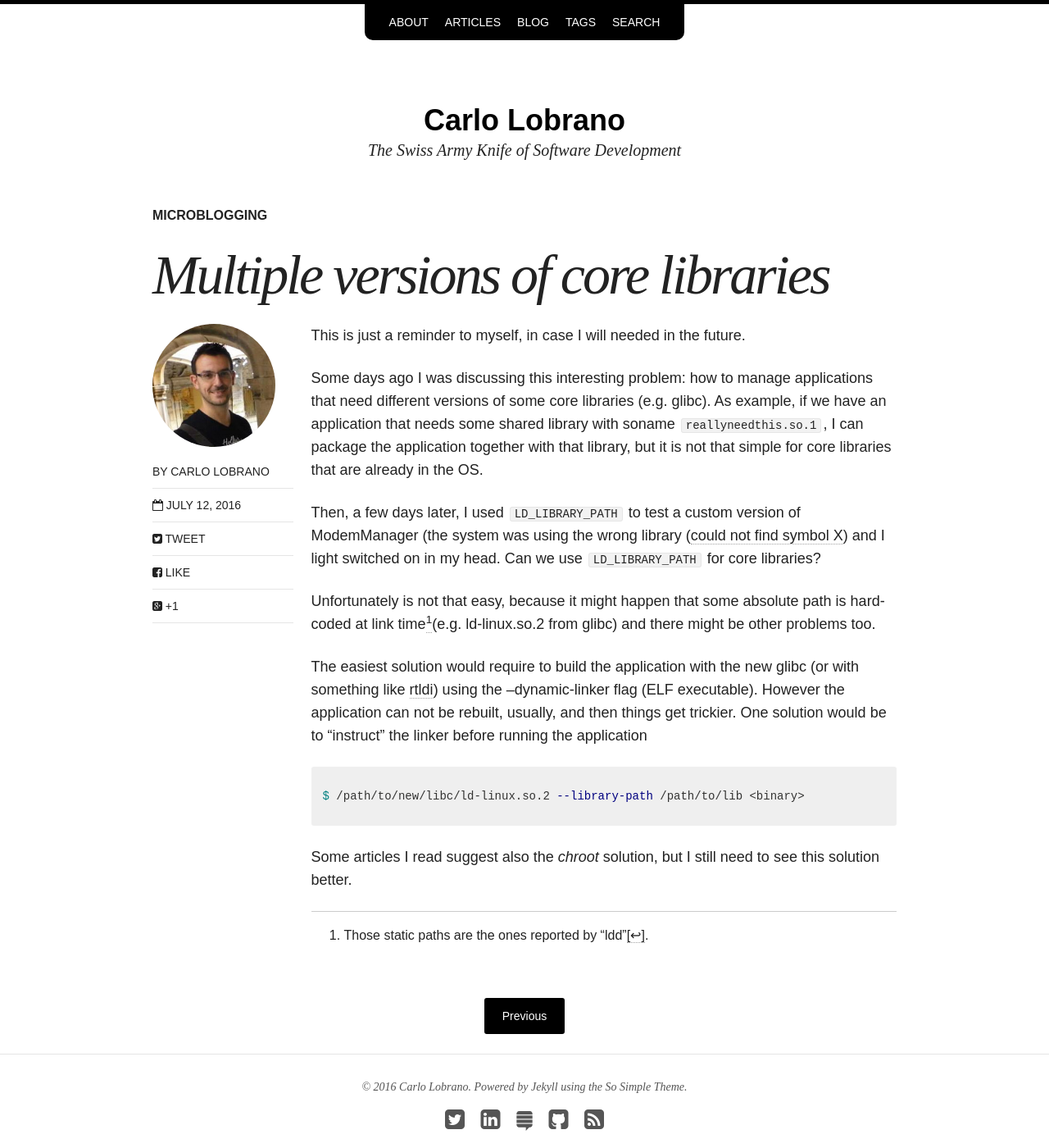
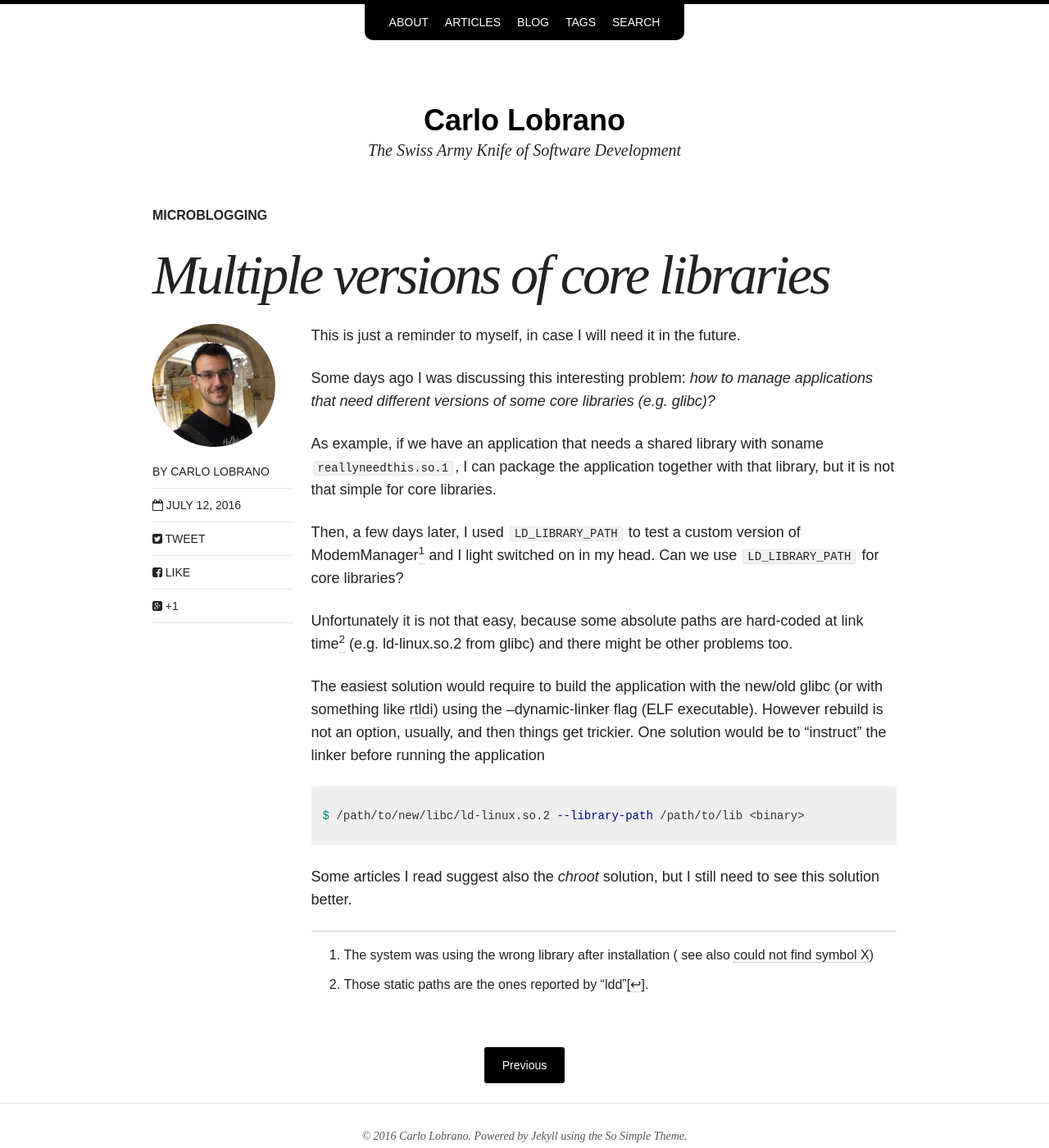
Before and after one commit to clobrano/clobrano.github.io, a Jekyll site: the page built from _posts/blog/2016-07-12-manage-multiple-core-libraries.md, in a window 1280 px wide and 1400 px high. Shown: the whole window at 82% size. Built offline with Jekyll 4.4.1, drawn with Linux system fonts in a browser that asks for light colours; nearby versions of some CDN libraries.

Commit message:
Fixed typos

```diff
--- a/_posts/blog/2016-07-12-manage-multiple-core-libraries.md
+++ b/_posts/blog/2016-07-12-manage-multiple-core-libraries.md
@@ -9,16 +9,17 @@ date: 2016-07-12 00:00
 share: true
 ---
 
-This is just a reminder to myself, in case I will needed in the future.
+This is just a reminder to myself, in case I will need it in the future.
 
-Some days ago I was discussing this interesting problem: how to manage applications that need different versions of some core libraries (e.g. glibc).
-As example, if we have an application that needs some shared library with soname `reallyneedthis.so.1`, I can package the application together with that library, but it is not that simple for core libraries that are already in the OS.
+Some days ago I was discussing this interesting problem: _how to manage applications that need different versions of some core libraries (e.g. glibc)?_
 
-Then, a few days later, I used `LD_LIBRARY_PATH` to test a custom version of ModemManager (the system was using the wrong library ([could not find symbol X](http://clobrano.github.io/blog/undefined-symbol/)) and I light switched on in my head. Can we use `LD_LIBRARY_PATH` for core libraries?
+As example, if we have an application that needs a shared library with soname `reallyneedthis.so.1`, I can package the application together with that library, but it is not that simple for core libraries.
 
-Unfortunately is not that easy, because it might happen that some absolute path is hard-coded at link time<a rel="nofollow" href="#footnote1" id="ref_footnote1"><sup>1</sup></a>(e.g. ld-linux.so.2 from glibc) and there might be other problems too.
+Then, a few days later, I used `LD_LIBRARY_PATH` to test a custom version of ModemManager<a rel="nofollow" href="#footnote1" id="ref_footnote1"><sup>1</sup></a> and I light switched on in my head. Can we use `LD_LIBRARY_PATH` for core libraries?
 
-The easiest solution would require to build the application with the new glibc (or with something like [rtldi](http://bitwagon.com/rtldi/rtldi.html)) using the --dynamic-linker flag (ELF executable). However the application can not be rebuilt, usually, and then things get trickier. One solution would be to "instruct" the linker before running the application
+Unfortunately it is not that easy, because some absolute paths are hard-coded at link time<a rel="nofollow" href="#footnote2" id="ref_footnote1"><sup>2</sup></a> (e.g. ld-linux.so.2 from glibc) and there might be other problems too.
+
+The easiest solution would require to build the application with the new/old glibc (or with something like [rtldi](http://bitwagon.com/rtldi/rtldi.html)) using the --dynamic-linker flag (ELF executable). However rebuild is not an option, usually, and then things get trickier. One solution would be to "instruct" the linker before running the application
 
 {% highlight bash %}
 $ /path/to/new/libc/ld-linux.so.2 --library-path /path/to/lib <binary>
@@ -28,4 +29,5 @@ Some articles I read suggest also the *chroot* solution, but I still need to see
 
 ---
 
-1. Those static paths are the ones reported by "ldd"<a rel="nofollow" href="#ref_footnote1" id="footnote1">[↩]</a>.
+1. The system was using the wrong library after installation ( see also [could not find symbol X](http://clobrano.github.io/blog/undefined-symbol/))
+2. Those static paths are the ones reported by "ldd"<a rel="nofollow" href="#ref_footnote2" id="footnote2">[↩]</a>.
```
